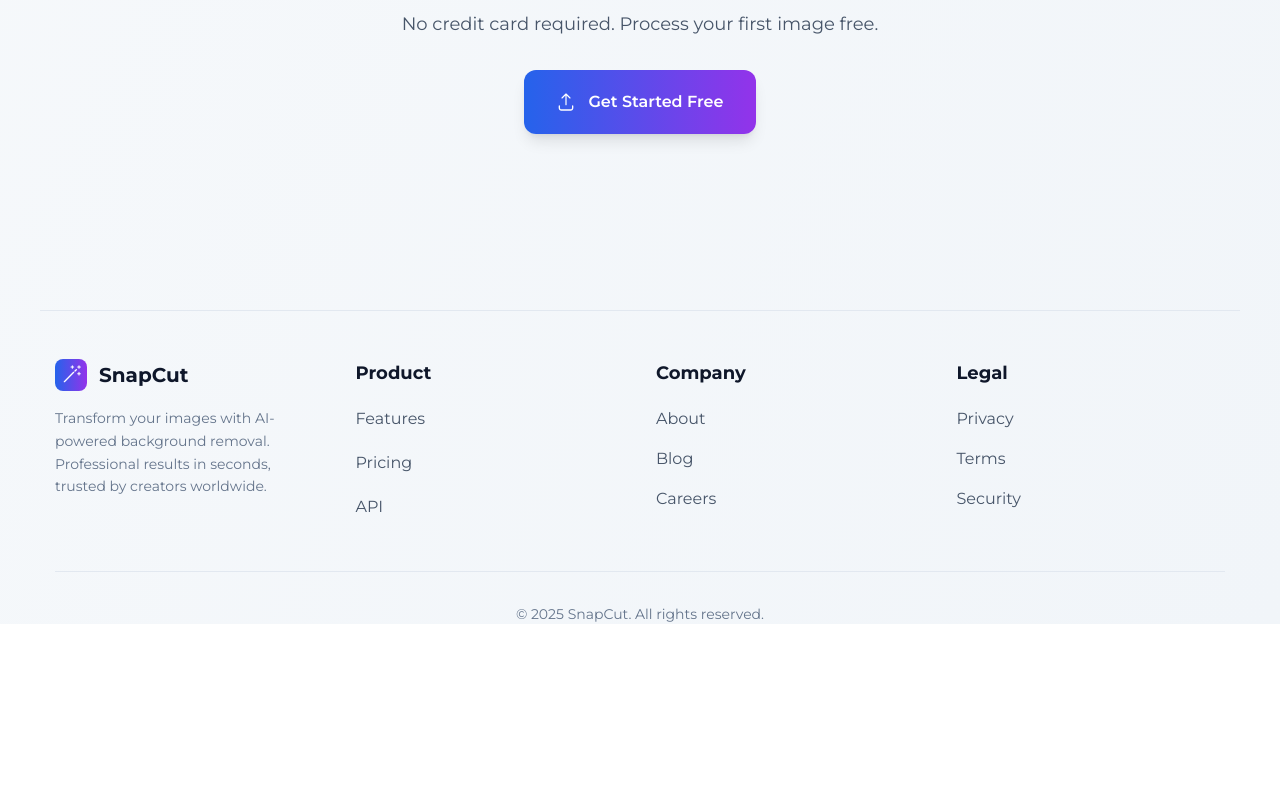
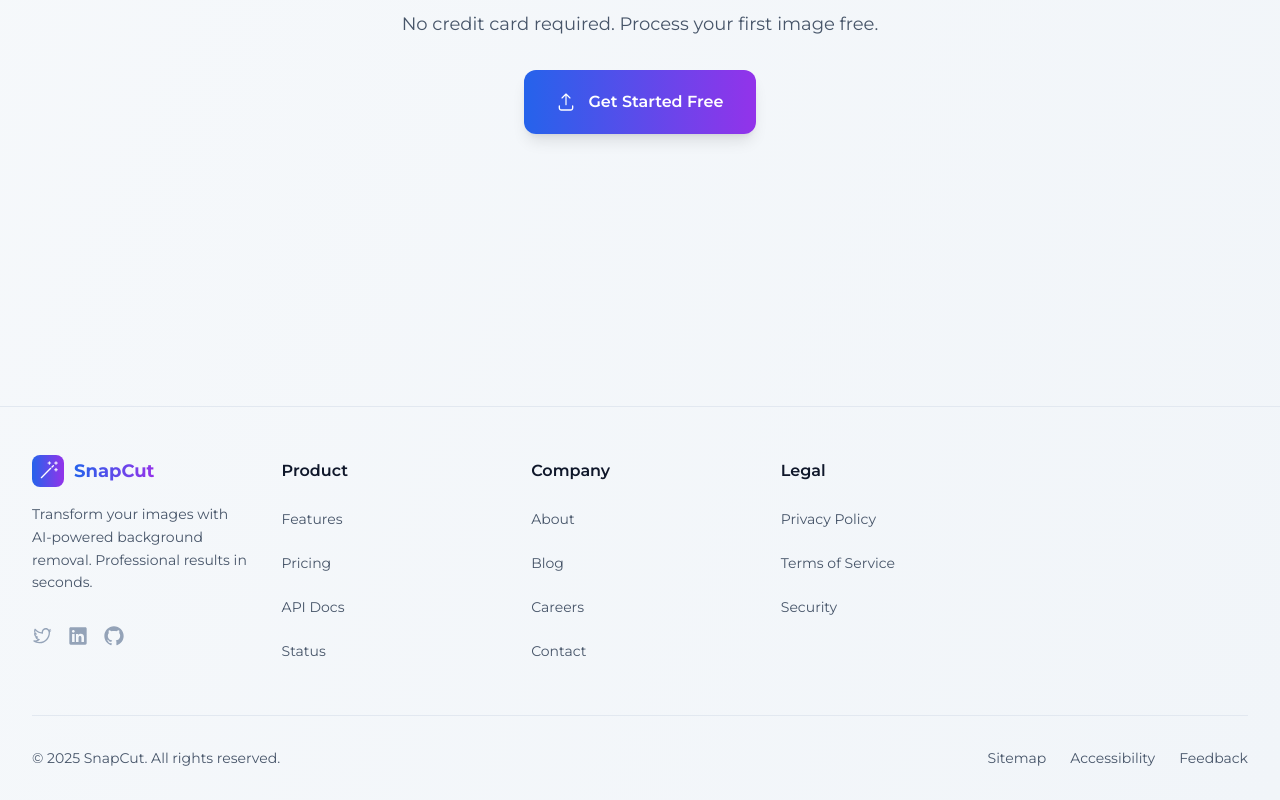
Before and after one commit to DipeshPun91/bg_remover, a Next.js app: page / in a window 1280 px wide. Shown: the part 2056-2856 px from the top of the page. Before the commit the page ends 2680 px from the top, so only its background shows below. Built offline with nearby package versions, Linux system fonts and the light colour scheme.

Commit message:
footer design changes

```diff
--- a/src/components/Footer.tsx
+++ b/src/components/Footer.tsx
@@ -1,6 +1,11 @@
 import React from "react";
 import { motion } from "framer-motion";
-import { MagicWandIcon } from "@radix-ui/react-icons";
+import {
+  GitHubLogoIcon,
+  LinkedInLogoIcon,
+  MagicWandIcon,
+  TwitterLogoIcon,
+} from "@radix-ui/react-icons";
 
 const childVariants = {
   hidden: { y: 20, opacity: 0 },
@@ -11,64 +16,170 @@
   return (
     <motion.footer
       variants={childVariants}
-      className="container border-t border-slate-200 pt-12"
+      className="border-t border-slate-200 mt-24 pt-12 pb-8"
     >
-      <div className="grid md:grid-cols-4 gap-8 text-slate-600 text-center md:text-left">
+      <div className="max-w-7xl mx-auto px-4 sm:px-6 lg:px-8">
+        <div className="grid md:grid-cols-5 gap-8 mb-12">
           <div className="space-y-4">
-          <div className="flex items-center justify-center md:justify-start gap-3">
+            <div className="flex items-center gap-2.5">
               <div className="w-8 h-8 bg-gradient-to-r from-blue-600 to-purple-600 rounded-lg flex items-center justify-center">
                 <MagicWandIcon className="w-5 h-5 text-white" />
               </div>
-            <span className="text-xl font-bold text-slate-900">SnapCut</span>
+              <span className="text-lg font-bold bg-gradient-to-r from-blue-600 to-purple-600 bg-clip-text text-transparent">
+                SnapCut
+              </span>
             </div>
-          <p className="text-sm text-slate-500 mt-4 leading-relaxed">
+            <p className="text-sm text-slate-600 leading-relaxed">
               Transform your images with AI-powered background removal.
-            Professional results in seconds, trusted by creators worldwide.
+              Professional results in seconds.
             </p>
+            <div className="flex gap-4 pt-4">
+              <a
+                href="#"
+                className="text-slate-400 hover:text-blue-600 transition-colors"
+              >
+                <TwitterLogoIcon className="w-5 h-5" />
+              </a>
+              <a
+                href="#"
+                className="text-slate-400 hover:text-blue-600 transition-colors"
+              >
+                <LinkedInLogoIcon className="w-5 h-5" />
+              </a>
+              <a
+                href="#"
+                className="text-slate-400 hover:text-blue-600 transition-colors"
+              >
+                <GitHubLogoIcon className="w-5 h-5" />
+              </a>
+            </div>
           </div>
 
           <div className="space-y-4">
-          <h4 className="font-bold text-slate-900 text-lg">Product</h4>
+            <h4 className="font-semibold text-slate-900">Product</h4>
             <ul className="space-y-3">
               <li>
-              <a href="#" className="hover:text-blue-600 transition-colors">
+                <a
+                  href="#"
+                  className="text-sm text-slate-600 hover:text-blue-600 transition-colors"
+                >
                   Features
                 </a>
               </li>
               <li>
-              <a href="#" className="hover:text-blue-600 transition-colors">
+                <a
+                  href="#"
+                  className="text-sm text-slate-600 hover:text-blue-600 transition-colors"
+                >
                   Pricing
                 </a>
               </li>
               <li>
-              <a href="#" className="hover:text-blue-600 transition-colors">
-                API
+                <a
+                  href="#"
+                  className="text-sm text-slate-600 hover:text-blue-600 transition-colors"
+                >
+                  API Docs
+                </a>
+              </li>
+              <li>
+                <a
+                  href="#"
+                  className="text-sm text-slate-600 hover:text-blue-600 transition-colors"
+                >
+                  Status
                 </a>
               </li>
             </ul>
           </div>
 
           <div className="space-y-4">
-          <h4 className="font-bold text-slate-900 text-lg">Company</h4>
-          <ul className="space-y-2">
-            <li>About</li>
-            <li>Blog</li>
-            <li>Careers</li>
+            <h4 className="font-semibold text-slate-900">Company</h4>
+            <ul className="space-y-3">
+              <li>
+                <a
+                  href="#"
+                  className="text-sm text-slate-600 hover:text-blue-600 transition-colors"
+                >
+                  About
+                </a>
+              </li>
+              <li>
+                <a
+                  href="#"
+                  className="text-sm text-slate-600 hover:text-blue-600 transition-colors"
+                >
+                  Blog
+                </a>
+              </li>
+              <li>
+                <a
+                  href="#"
+                  className="text-sm text-slate-600 hover:text-blue-600 transition-colors"
+                >
+                  Careers
+                </a>
+              </li>
+              <li>
+                <a
+                  href="#"
+                  className="text-sm text-slate-600 hover:text-blue-600 transition-colors"
+                >
+                  Contact
+                </a>
+              </li>
             </ul>
           </div>
 
           <div className="space-y-4">
-          <h4 className="font-bold text-slate-900 text-lg">Legal</h4>
-          <ul className="space-y-2">
-            <li>Privacy</li>
-            <li>Terms</li>
-            <li>Security</li>
+            <h4 className="font-semibold text-slate-900">Legal</h4>
+            <ul className="space-y-3">
+              <li>
+                <a
+                  href="#"
+                  className="text-sm text-slate-600 hover:text-blue-600 transition-colors"
+                >
+                  Privacy Policy
+                </a>
+              </li>
+              <li>
+                <a
+                  href="#"
+                  className="text-sm text-slate-600 hover:text-blue-600 transition-colors"
+                >
+                  Terms of Service
+                </a>
+              </li>
+              <li>
+                <a
+                  href="#"
+                  className="text-sm text-slate-600 hover:text-blue-600 transition-colors"
+                >
+                  Security
+                </a>
+              </li>
             </ul>
           </div>
         </div>
 
-      <div className="mt-12 pt-8 border-t border-slate-200 text-center text-sm text-slate-500">
-        <p>© 2025 SnapCut. All rights reserved.</p>
+        <div className="border-t border-slate-200 pt-8">
+          <div className="flex flex-col md:flex-row justify-between items-center">
+            <p className="text-sm text-slate-600">
+              © 2025 SnapCut. All rights reserved.
+            </p>
+            <div className="flex gap-6 mt-4 md:mt-0 text-sm text-slate-600">
+              <a href="#" className="hover:text-blue-600 transition-colors">
+                Sitemap
+              </a>
+              <a href="#" className="hover:text-blue-600 transition-colors">
+                Accessibility
+              </a>
+              <a href="#" className="hover:text-blue-600 transition-colors">
+                Feedback
+              </a>
+            </div>
+          </div>
+        </div>
       </div>
     </motion.footer>
   );
```
Lines whose indentation alone changed are shown as unchanged.
